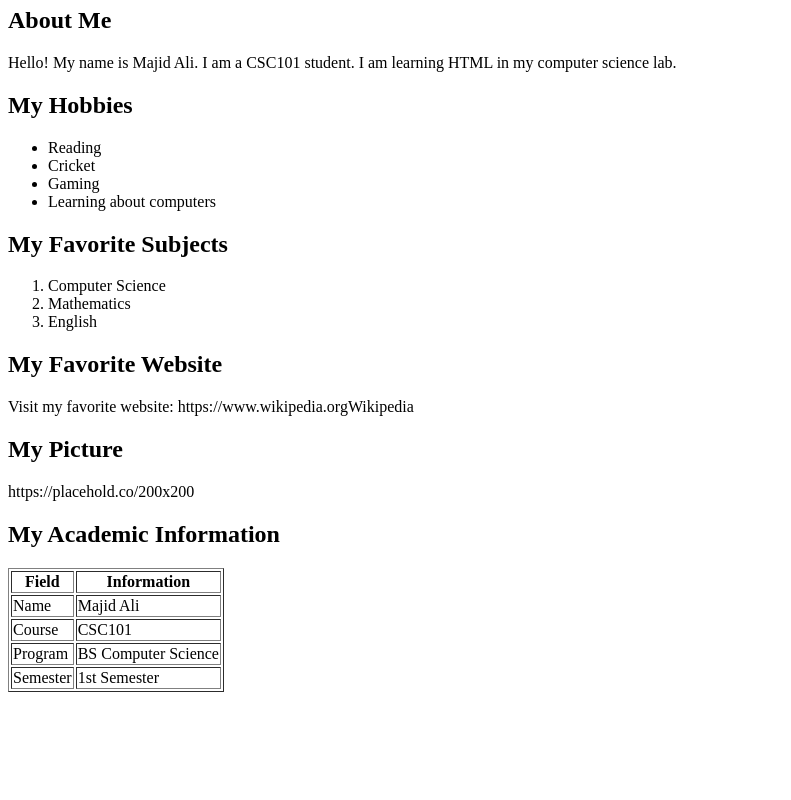
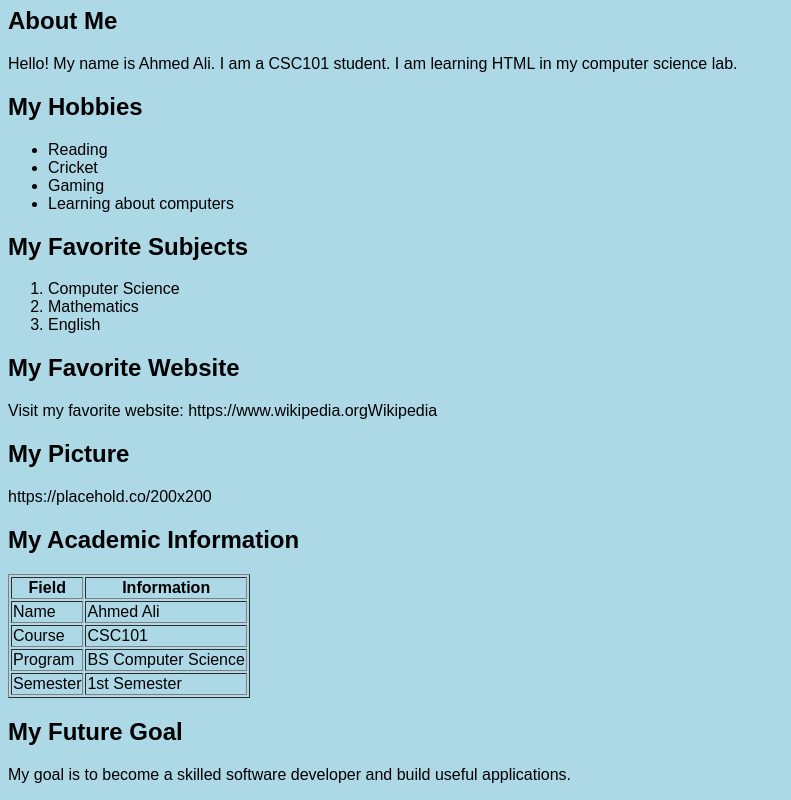
Before and after one commit to MajidAli046/my-first-html-page, a plain HTML site: page index.html in a window 1280 px wide. Shown: the part 73-873 px from the top of the page, without its empty margins (0-791 px from the left). Before the commit the page ends 800 px from the top, so only its background shows below. Drawn offline with Linux system fonts and the light colour scheme.

Commit message:
create my first HTML page

```diff
--- a/index.html
+++ b/index.html
@@ -1,12 +1,12 @@
 <!DOCTYPE html>
 <html>
 <head>
-    <title>My First HTML Page</title>
+    <title>My Personal Profile</title>
 </head>
-<body>
-    <h1>My Personal Profile</h1>
+<body style="background-color: lightblue; font-family: Arial;">
+    <h1 style="color: darkblue;">My Personal Profile</h1>
     <h2>About Me</h2>
-    <p>Hello! My name is Majid Ali. I am a CSC101 student. I am learning HTML in my computer science lab.</p>
+    <p>Hello! My name is Ahmed Ali. I am a CSC101 student. I am learning HTML in my computer science lab.</p>
     <h2>My Hobbies</h2>
     <ul>
         <li>Reading</li>
@@ -35,7 +35,7 @@
         </tr>
         <tr>
             <td>Name</td>
-            <td>Majid Ali</td>
+            <td>Ahmed Ali</td>
         </tr>
         <tr>
             <td>Course</td>
@@ -50,5 +50,7 @@
             <td>1st Semester</td>
         </tr>
     </table>
+    <h2>My Future Goal</h2>
+    <p>My goal is to become a skilled software developer and build useful applications.</p>
 </body>
 </html>
```
